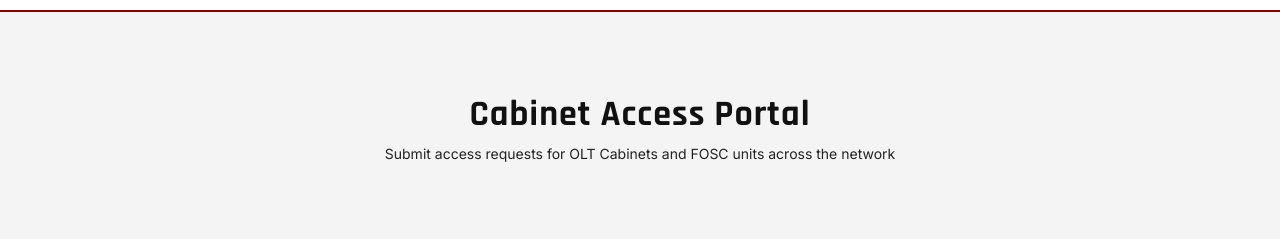
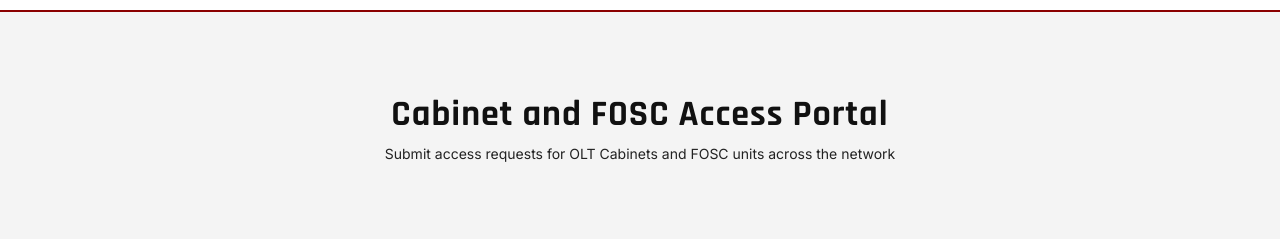
Before and after one commit to ShravyaPanumati/COFI-portal, a plain HTML site: page index.html in a window 1280 px wide. Shown: the part 52-291 px from the top of the page. Drawn offline with Linux system fonts and the light colour scheme.

Commit message:
Update header text for access portal

```diff
--- a/index.html
+++ b/index.html
@@ -163,7 +163,7 @@
   <!-- HOME -->
   <div class="view active" id="view-home">
     <div class="home-hero">
-      <h1>Cabinet Access Portal</h1>
+      <h1>Cabinet and FOSC Access Portal</h1>
       <p>Submit access requests for OLT Cabinets and FOSC units across the network</p>
     </div>
     <div class="card-grid">
```
